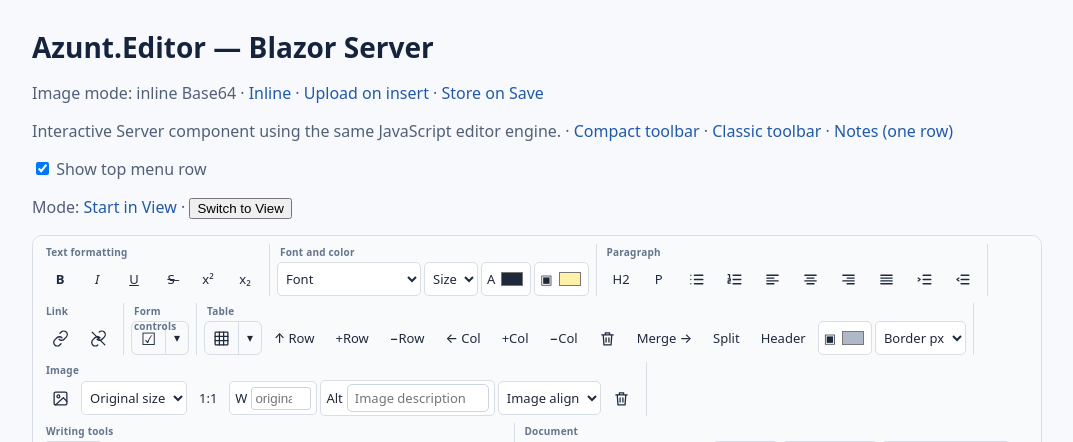
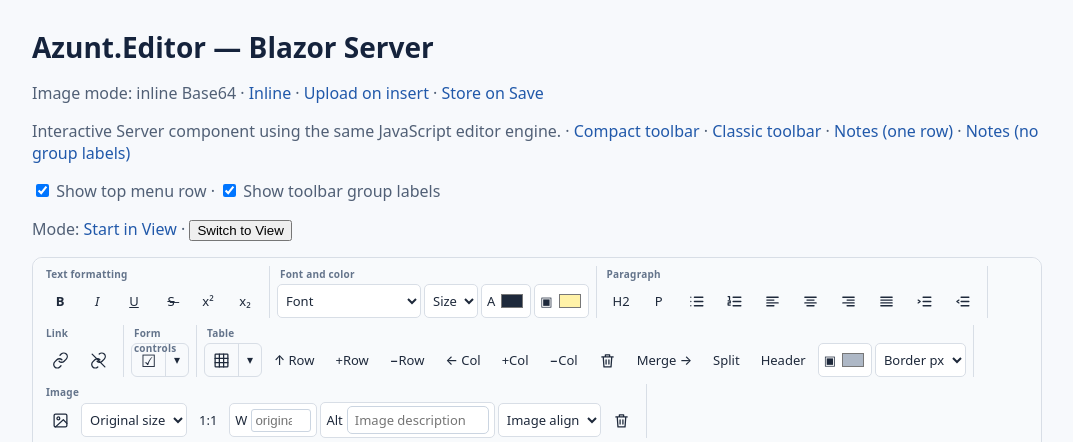
Before and after one commit to VisualAcademy/Azunt.Editor, an ASP.NET Core app: page /editor/blazor?toolbar=classic in a window 1280 px wide. Shown: the part 65-507 px from the top of the page, without its empty margins (103-1176 px from the left). Run offline with ASP.NET Core 8, Linux system fonts and the light colour scheme; some libraries are stand-ins or nearby versions.

Commit message:
Improve More button alignment and add an option to show or hide toolbar group labels.

```diff
--- a/samples/Azunt.Web/Components/Pages/BlazorDemo.razor
+++ b/samples/Azunt.Web/Components/Pages/BlazorDemo.razor
@@ -19,15 +19,15 @@
 <p class="document-meta">Image mode: @(UseStoredImages ? "upload on insert" : UseDeferredImages ? "store on save" : "inline Base64") ·
     <a href="/editor/blazor">Inline</a> · <a href="/editor/blazor?images=stored">Upload on insert</a> · <a href="/editor/blazor?images=save">Store on Save</a></p>
 <p>Interactive Server component using the same JavaScript editor engine. ·
-    <a href="/editor/blazor">Compact toolbar</a> · <a href="/editor/blazor?toolbar=classic">Classic toolbar</a> · <a href="/editor/blazor?toolbar=note">Notes (one row)</a></p>
+    <a href="/editor/blazor">Compact toolbar</a> · <a href="/editor/blazor?toolbar=classic">Classic toolbar</a> · <a href="/editor/blazor?toolbar=note">Notes (one row)</a> · <a href="/editor/blazor?toolbar=note&amp;labels=false">Notes (no group labels)</a></p>
 
-<p class="document-meta"><label><input type="checkbox" @bind="_showMenuBar" /> Show top menu row</label></p>
+<p class="document-meta"><label><input type="checkbox" @bind="_showMenuBar" /> Show top menu row</label> · <label><input type="checkbox" @bind="_showToolbarGroupLabels" /> Show toolbar group labels</label></p>
 <p class="document-meta">Mode: <a href="/editor/blazor?mode=view">Start in View</a> · <button type="button" @onclick="ToggleMode">
     @(_demoMode == EditorMode.Edit ? "Switch to View" : "Switch to Edit")
 </button></p>
 
 <AzuntEditor @key="UseStoredImages" @ref="_editor" Id="azunt-blazor-demo" Name="BlazorHtml" @bind-Value="_html" Height="340" UploadUrl="@(UseStoredImages ? "/editor/demo-images" : null)"
-    Mode="@_demoMode" ToolbarMode="@(UseClassic ? "Classic" : "Compact")" ShowMenuBar="@_showMenuBar" CustomCommands="EditorCommands" CustomCommandInvoked="HandleEditorCommand" />
+    Mode="@_demoMode" ToolbarMode="@(UseClassic ? "Classic" : "Compact")" ShowMenuBar="@_showMenuBar" ShowToolbarGroupLabels="@_showToolbarGroupLabels" CustomCommands="EditorCommands" CustomCommandInvoked="HandleEditorCommand" />
 
 <div class="actions">
     <button class="primary" @onclick="SaveAsync">Save HTML</button>
@@ -67,6 +67,7 @@
     private AzuntEditor? _editor;
     private EditorMode _demoMode = EditorMode.Edit;
     private bool _showMenuBar = true;
+    private bool _showToolbarGroupLabels = true;
 
     protected override void OnInitialized()
     {
@@ -75,6 +76,8 @@
             _demoMode = EditorMode.View;
         if (new Uri(Navigation.Uri).Query.Contains("toolbar=note", StringComparison.OrdinalIgnoreCase))
             _showMenuBar = false;
+        if (new Uri(Navigation.Uri).Query.Contains("labels=false", StringComparison.OrdinalIgnoreCase))
+            _showToolbarGroupLabels = false;
     }
 
     private void ToggleMode()
--- a/samples/Azunt.Web/Pages/Editor/Razor.cshtml
+++ b/samples/Azunt.Web/Pages/Editor/Razor.cshtml
@@ -4,6 +4,7 @@
 @{
     var view = Model.HttpContext.Request.Query["mode"] == "view";
     var classic = Model.HttpContext.Request.Query["toolbar"] == "classic";
+    var showGroupLabels = Model.HttpContext.Request.Query["labels"] != "false";
     var noteToolbar = Model.HttpContext.Request.Query["toolbar"] == "note";
     var storedImages = HostEnvironment.IsDevelopment() && Model.HttpContext.Request.Query["images"] == "stored";
     var saveImagesOnSubmit = HostEnvironment.IsDevelopment() &&
@@ -12,7 +13,7 @@
 }
 <p class="document-meta">Image mode: @(storedImages ? "upload on insert" : saveImagesOnSubmit ? "store on save" : "inline Base64") ·
     <a href="?">Inline</a> · <a href="?images=stored">Upload on insert</a> · <a href="?images=save">Store on Save</a></p>
-<p class="document-meta">Toolbar: <a href="?">Compact</a> · <a href="?toolbar=note">Notes (one row)</a> · <a href="?toolbar=classic">Classic</a></p>
+<p class="document-meta">Toolbar: <a href="?">Compact</a> · <a href="?toolbar=note">Notes (one row)</a> · <a href="?toolbar=note&amp;labels=false">Notes (no group labels)</a> · <a href="?toolbar=classic">Classic</a></p>
 <h1>Azunt.Editor — Razor Pages</h1>
 <p class="document-meta">Mode: <a href="?">Edit</a> · <a href="?mode=view">View</a></p>
 <p>Submit the form to test Razor Pages model binding and session-scoped persistence.</p>
@@ -24,7 +25,7 @@ else
 {
     <form method="post">
         @Html.AntiForgeryToken()
-        <azunt-editor id="azunt-razor-demo" name="Html" value="@Model.Html" height="340" toolbar-mode="@(classic ? "Classic" : "Compact")" show-menu-bar="@(!noteToolbar)" upload-url="@imageUploadUrl" />
+        <azunt-editor id="azunt-razor-demo" name="Html" value="@Model.Html" height="340" toolbar-mode="@(classic ? "Classic" : "Compact")" show-menu-bar="@(!noteToolbar)" show-toolbar-group-labels="@showGroupLabels" upload-url="@imageUploadUrl" />
         <div class="actions">
             <button class="primary" type="submit">Save HTML</button>
             <azunt-export-buttons />
--- a/samples/Azunt.Web/Views/EditorMvc/Index.cshtml
+++ b/samples/Azunt.Web/Views/EditorMvc/Index.cshtml
@@ -3,6 +3,7 @@
 @{
     var view = Context.Request.Query["mode"] == "view";
     var classic = Context.Request.Query["toolbar"] == "classic";
+    var showGroupLabels = Context.Request.Query["labels"] != "false";
     var noteToolbar = Context.Request.Query["toolbar"] == "note";
     var storedImages = HostEnvironment.IsDevelopment() && Context.Request.Query["images"] == "stored";
     var saveImagesOnSubmit = HostEnvironment.IsDevelopment() &&
@@ -11,13 +12,14 @@
     var queryParameters = new List<string>();
     if (storedImages) queryParameters.Add("images=stored");
     else if (saveImagesOnSubmit) queryParameters.Add("images=save");
+    if (!showGroupLabels) queryParameters.Add("labels=false");
     if (noteToolbar) queryParameters.Add("toolbar=note");
     else if (classic) queryParameters.Add("toolbar=classic");
     var formAction = "/editor/mvc" + (queryParameters.Count > 0 ? "?" + string.Join("&", queryParameters) : "");
 }
 <p class="document-meta">Image mode: @(storedImages ? "upload on insert" : saveImagesOnSubmit ? "store on save" : "inline Base64") ·
     <a href="?">Inline</a> · <a href="?images=stored">Upload on insert</a> · <a href="?images=save">Store on Save</a></p>
-<p class="document-meta">Toolbar: <a href="?">Compact</a> · <a href="?toolbar=note">Notes (one row)</a> · <a href="?toolbar=classic">Classic</a></p>
+<p class="document-meta">Toolbar: <a href="?">Compact</a> · <a href="?toolbar=note">Notes (one row)</a> · <a href="?toolbar=note&amp;labels=false">Notes (no group labels)</a> · <a href="?toolbar=classic">Classic</a></p>
 <h1>Azunt.Editor — MVC</h1>
 <p class="document-meta">Mode: <a href="?">Edit</a> · <a href="?mode=view">View</a></p>
 <p>Submit the form to test MVC model binding and session-scoped HTML persistence.</p>
@@ -29,7 +31,7 @@ else
 {
     <form action="@formAction" method="post">
         @Html.AntiForgeryToken()
-        <azunt-editor id="azunt-mvc-demo" name="Html" value="@Model.Html" height="340" toolbar-mode="@(classic ? "Classic" : "Compact")" show-menu-bar="@(!noteToolbar)" upload-url="@imageUploadUrl" />
+        <azunt-editor id="azunt-mvc-demo" name="Html" value="@Model.Html" height="340" toolbar-mode="@(classic ? "Classic" : "Compact")" show-menu-bar="@(!noteToolbar)" show-toolbar-group-labels="@showGroupLabels" upload-url="@imageUploadUrl" />
         <div class="actions">
             <button class="primary" type="submit">Save HTML</button>
             <azunt-export-buttons />
--- a/src/Azunt.Editor/Components/AzuntEditor.razor
+++ b/src/Azunt.Editor/Components/AzuntEditor.razor
@@ -22,6 +22,8 @@
     [Parameter] public string ToolbarMode { get; set; } = "Compact";
     /// <summary>Display the Compact toolbar's menu row (File, Edit, View, etc.).</summary>
     [Parameter] public bool ShowMenuBar { get; set; } = true;
+    /// <summary>Display toolbar group headings; More panel headings remain visible.</summary>
+    [Parameter] public bool ShowToolbarGroupLabels { get; set; } = true;
     [Parameter] public IReadOnlyList<EditorCustomCommand>? CustomCommands { get; set; }
     [Parameter] public EventCallback<string> CustomCommandInvoked { get; set; }
 
@@ -32,6 +34,7 @@
     private bool _rendered;
     private EditorMode _appliedMode = EditorMode.Edit;
     private bool _appliedShowMenuBar = true;
+    private bool _appliedShowToolbarGroupLabels = true;
     private long _lastAppliedRevision;
     private const long MaxDocumentBytes = 16L * 1024 * 1024;
 
@@ -43,9 +46,10 @@
     {
         if (!string.IsNullOrWhiteSpace(Id)) _editorId = Id;
         // Hold stable markup across ValueChanged rerenders. JavaScript owns the live DOM.
-        _initialMarkup = EditorMarkup.RenderForBlazor(_editorId, Name, Value, Height, ReadOnly, UploadUrl, ToolbarMode, Mode, ShowMenuBar);
+        _initialMarkup = EditorMarkup.RenderForBlazor(_editorId, Name, Value, Height, ReadOnly, UploadUrl, ToolbarMode, Mode, ShowMenuBar, ShowToolbarGroupLabels);
         _appliedMode = Mode;
         _appliedShowMenuBar = ShowMenuBar;
+        _appliedShowToolbarGroupLabels = ShowToolbarGroupLabels;
     }
 
     // The live DOM belongs to JavaScript; update the mode without Blazor replacing it.
@@ -55,6 +59,8 @@
             await SetModeAsync(Mode);
         if (_mounted && ShowMenuBar != _appliedShowMenuBar)
             await SetShowMenuBarAsync(ShowMenuBar);
+        if (_mounted && ShowToolbarGroupLabels != _appliedShowToolbarGroupLabels)
+            await SetShowToolbarGroupLabelsAsync(ShowToolbarGroupLabels);
     }
 
     protected override async Task OnAfterRenderAsync(bool firstRender)
@@ -78,6 +84,8 @@
                 await SetModeAsync(Mode);
             if (ShowMenuBar != _appliedShowMenuBar)
                 await SetShowMenuBarAsync(ShowMenuBar);
+            if (ShowToolbarGroupLabels != _appliedShowToolbarGroupLabels)
+                await SetShowToolbarGroupLabelsAsync(ShowToolbarGroupLabels);
             if (CustomCommands is { Count: > 0 })
                 await JS.InvokeVoidAsync("AzuntEditor.setCommands", _editorId, CustomCommands);
         }
@@ -104,6 +112,15 @@
         await JS.InvokeVoidAsync("AzuntEditor.setShowMenuBar", _editorId, show);
         ShowMenuBar = show;
         _appliedShowMenuBar = show;
+    }
+
+    /// <summary>Change toolbar headings without replacing the current document.</summary>
+    public async ValueTask SetShowToolbarGroupLabelsAsync(bool show)
+    {
+        if (!_mounted) throw new InvalidOperationException("The editor must be mounted before its toolbar labels can be changed.");
+        await JS.InvokeVoidAsync("AzuntEditor.setShowToolbarGroupLabels", _editorId, show);
+        ShowToolbarGroupLabels = show;
+        _appliedShowToolbarGroupLabels = show;
     }
 
     /// <summary>Change between Edit and View without replacing or losing the current HTML.</summary>
--- a/src/Azunt.Editor/TagHelpers/AzuntEditorTagHelper.cs
+++ b/src/Azunt.Editor/TagHelpers/AzuntEditorTagHelper.cs
@@ -33,6 +33,10 @@ public sealed class AzuntEditorTagHelper : TagHelper
     [HtmlAttributeName("show-menu-bar")]
     public bool ShowMenuBar { get; set; } = true;
 
+    /// <summary>Display toolbar group headings; More panel headings remain visible.</summary>
+    [HtmlAttributeName("show-toolbar-group-labels")]
+    public bool ShowToolbarGroupLabels { get; set; } = true;
+
     /// <summary>Edit (default) or View. View hides all editor controls.</summary>
     [HtmlAttributeName("mode")]
     public string Mode { get; set; } = "Edit";
@@ -43,6 +47,6 @@ public sealed class AzuntEditorTagHelper : TagHelper
             throw new ArgumentException("Azunt.Editor mode must be Edit or View.", nameof(Mode));
         output.TagName = null;
         output.Content.SetHtmlContent(EditorMarkup.Render(
-            Id ?? $"azunt-editor-{Guid.NewGuid():N}", Name, Value, Height, ReadOnly, UploadUrl, ToolbarMode, mode, ShowMenuBar));
+            Id ?? $"azunt-editor-{Guid.NewGuid():N}", Name, Value, Height, ReadOnly, UploadUrl, ToolbarMode, mode, ShowMenuBar, ShowToolbarGroupLabels));
     }
 }
```
Also changed, not shown: src/Azunt.Editor/Rendering/EditorMarkup.cs (+14 -7 lines), src/Azunt.Editor/wwwroot/css/azunt-editor.css (+37 -0 lines), tests/Azunt.Editor.SmokeTests/Program.cs (+3 -0 lines), README.md, src/Azunt.Editor/wwwroot/js/azunt-editor.js, 1 other file.
